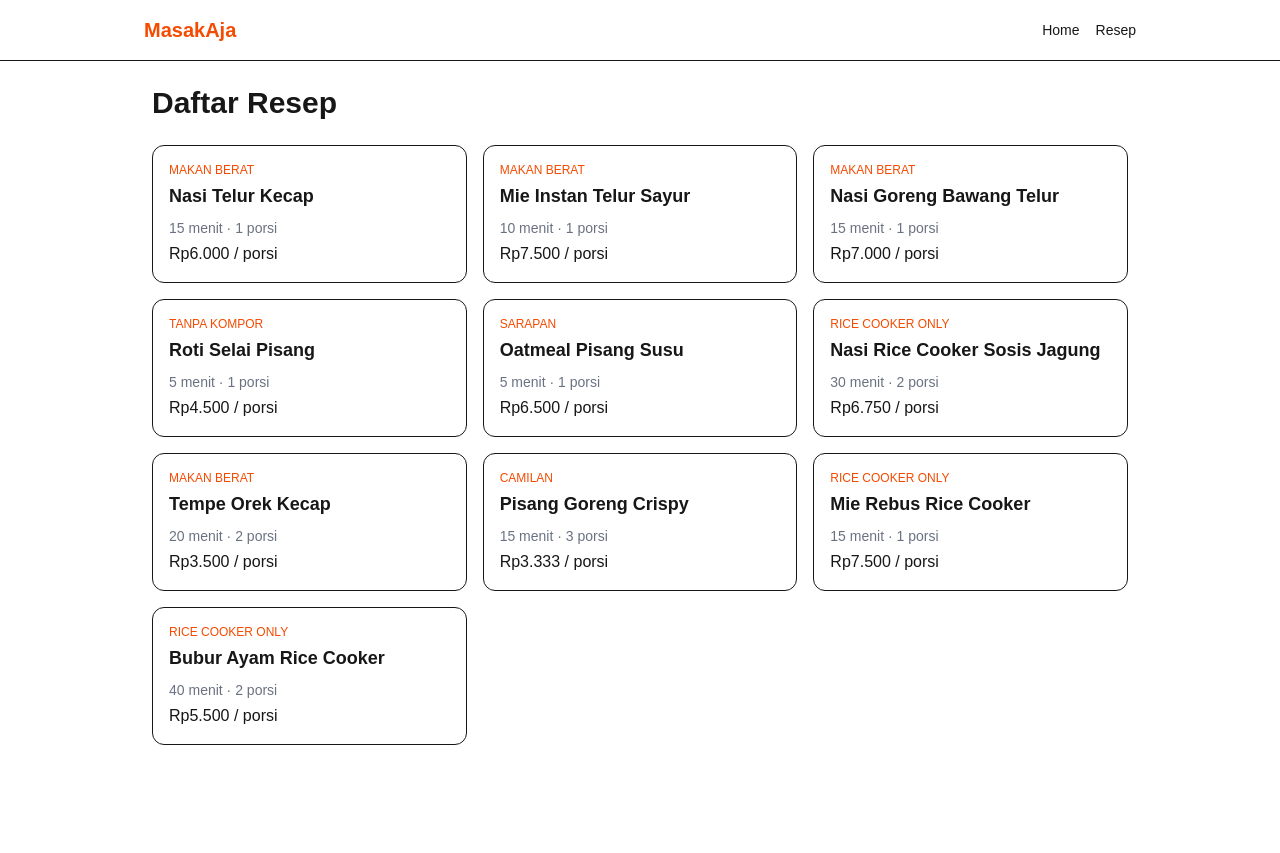
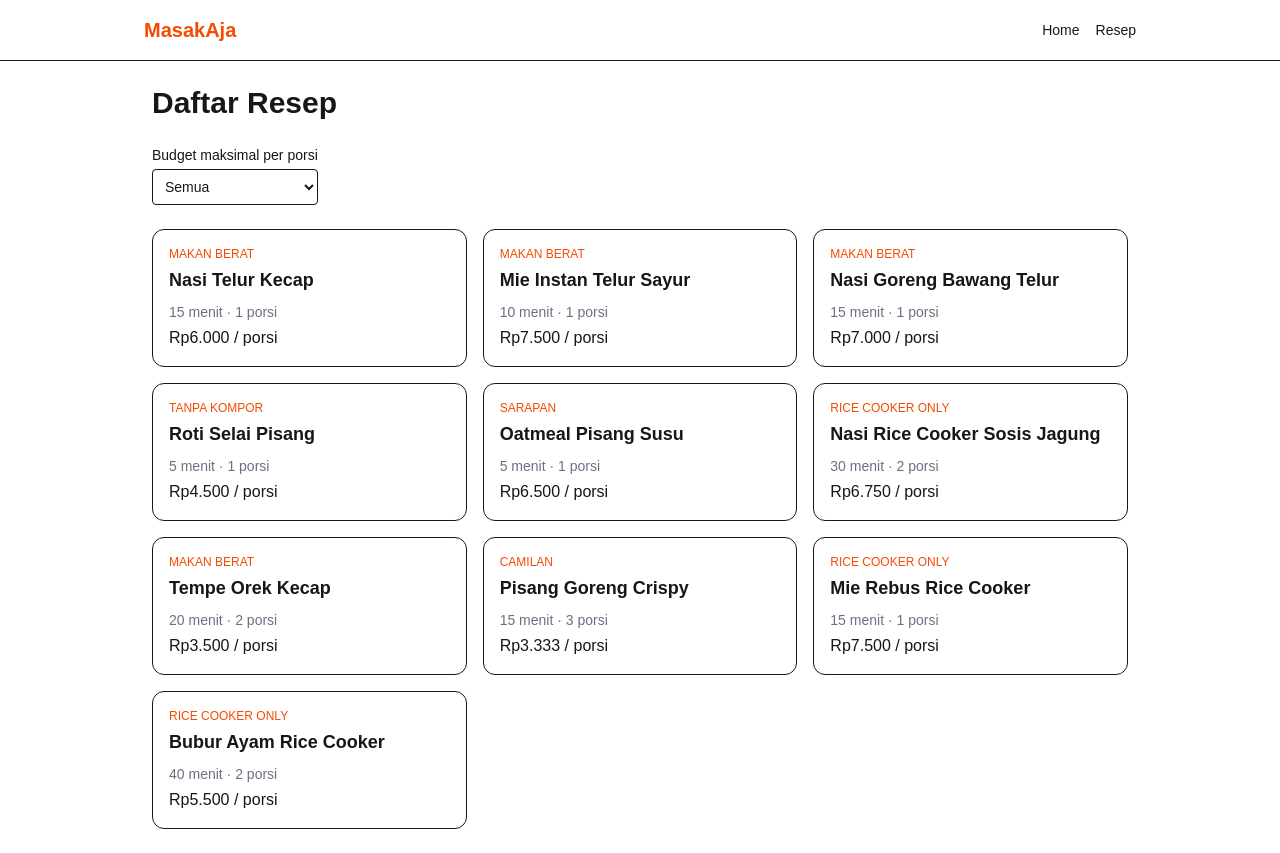
Before and after one commit to Ulfakhairinaa/UTS-PRAK-POPL---MasakAja, a Next.js app: page /resep in a window 1280 px wide. Before the commit the page ends 800 px from the top, so only its background shows below. Built offline with nearby package versions, Linux system fonts and the light colour scheme.

Commit message:
feat: tambah filter budget resep

```diff
--- a/components/RecipeFilters.js
+++ b/components/RecipeFilters.js
@@ -1,3 +1,20 @@
-export default function RecipeFilters() {
-  return null;
+export default function RecipeFilters({ filters, onChange }) {
+  return (
+    <div className="mb-6 flex flex-wrap gap-4">
+      <label className="flex flex-col text-sm">
+        Budget maksimal per porsi
+        <select
+          value={filters.maxBudget}
+          onChange={(e) => onChange("maxBudget", e.target.value)}
+          className="mt-1 rounded border p-2"
+        >
+          <option value="">Semua</option>
+          <option value="5000">≤ Rp5.000</option>
+          <option value="10000">≤ Rp10.000</option>
+          <option value="15000">≤ Rp15.000</option>
+          <option value="20000">≤ Rp20.000</option>
+        </select>
+      </label>
+    </div>
+  );
 }
```
